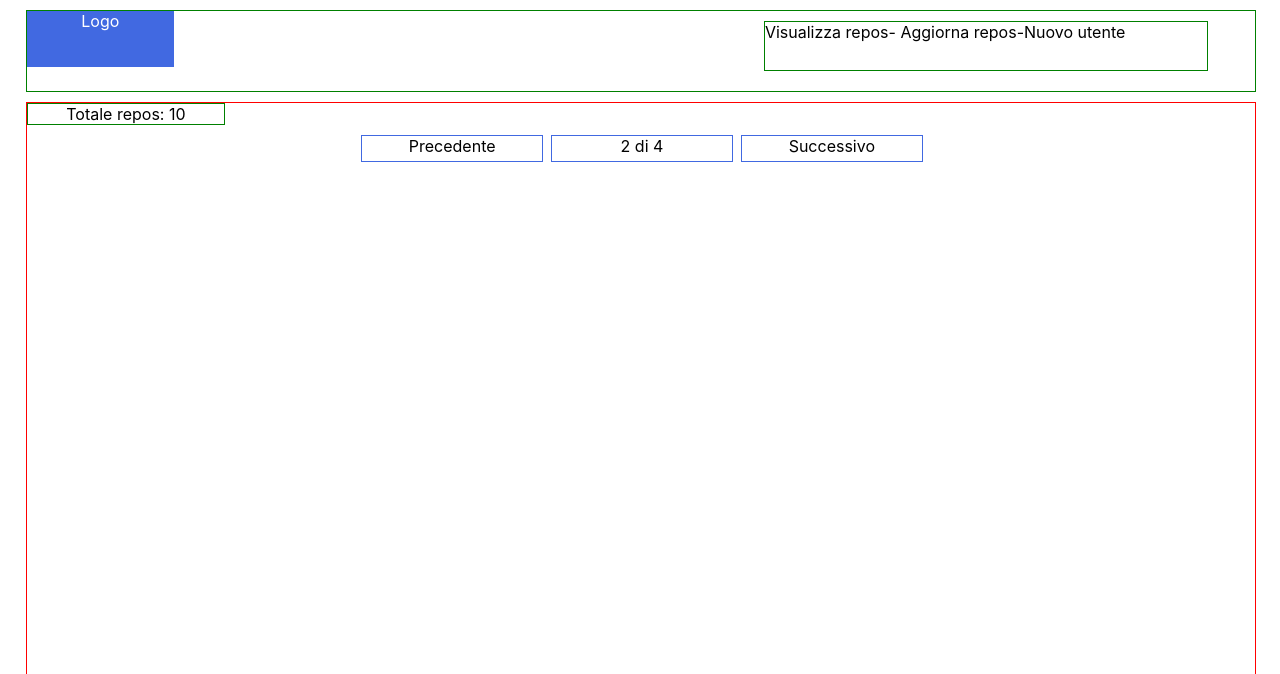
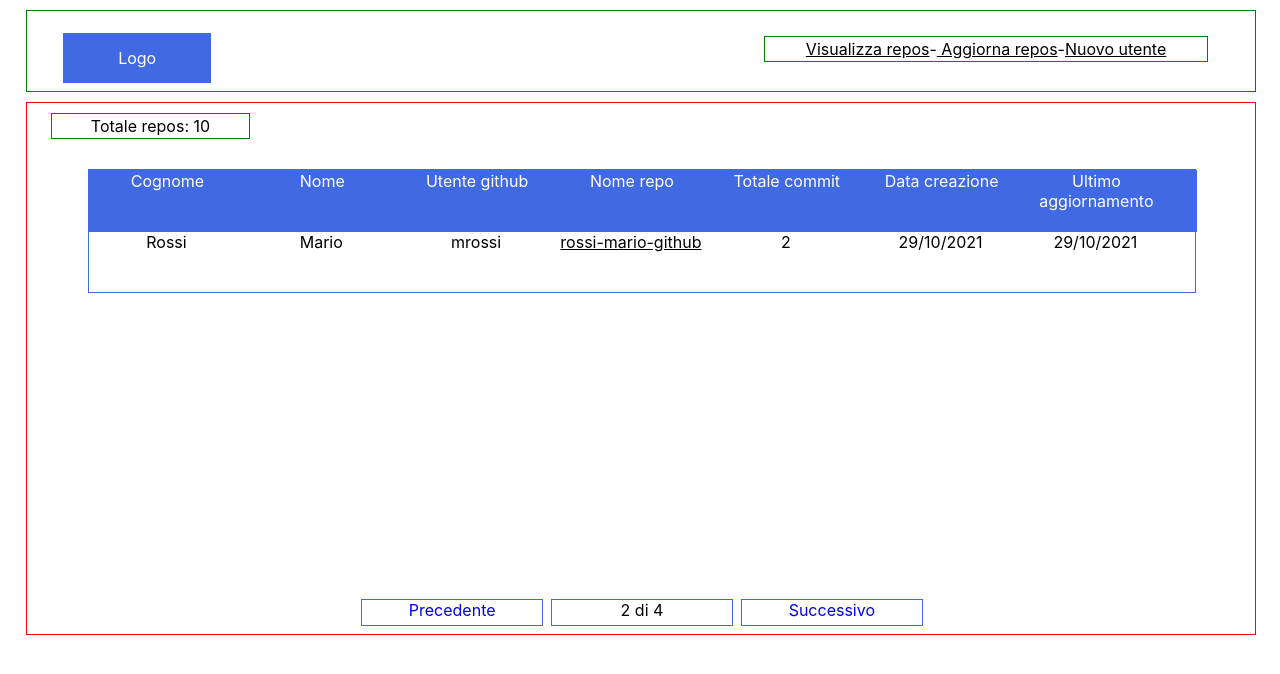
Before and after one commit to Luca-Agostoni/Agostoni-Luca-github, a React (Create React App) app: page / in a window 1280 px wide. Shown: the top 674 px of the page. Built offline with nearby package versions, Linux system fonts and the light colour scheme.

Commit message:
Wireframe - Step 4

```diff
--- a/src/Body/Body.css
+++ b/src/Body/Body.css
@@ -1,6 +1,5 @@
 .formBody{
     width: 100%;
-    height: 600px;
     border: red solid 1px;
     margin-top: 10px;
     margin-bottom: 10px;
@@ -8,5 +7,10 @@
 .TotRepos{
     width: 16%;
     height: 20px;
+    margin-top: 10px;
+    padding-top: 2px;
+    margin-left: 2%;
+    padding-bottom: 2px;
+    margin-bottom: 10px;
     border: green solid 1px;
 }
--- a/src/Body/Body.js
+++ b/src/Body/Body.js
@@ -1,5 +1,6 @@
 import './Body.css';
-import {Pages} from './Pages/Pages'
+import {Pages} from './Pages/Pages';
+import {Table} from './Table/Table';
 
 export const Body = () => {
     return(
@@ -7,6 +8,7 @@ export const Body = () => {
             <div className="TotRepos">
                 Totale repos: 10
             </div>
+            <Table/>
             <Pages/>
         </div>
     );
--- a/src/Body/Pages/Pages.css
+++ b/src/Body/Pages/Pages.css
@@ -34,10 +34,6 @@
     background-color: white;
     border: royalblue solid 1px;
 }
-a:link {
+.nextAndBack{
     text-decoration: none;
   }
-
-  a:visited {
-    text-decoration: none;
-  }
--- a/src/Body/Pages/Pages.js
+++ b/src/Body/Pages/Pages.js
@@ -8,7 +8,7 @@ export const Pages = () => {
 
                 </li>
                 <li className="liPagesButtonsCells">
-                    <a href="App.js">
+                    <a className="nextAndBack" href="App.js">
                         <div className="button">Precedente</div>
                     </a>
                 </li>
@@ -18,7 +18,7 @@ export const Pages = () => {
                     </div>
                 </li>
                 <li className="liPagesButtonsCells">
-                    <a href="App.js">
+                    <a className="nextAndBack" href="App.js">
                         <div className="button">Successivo</div>
                     </a>
                 </li>
--- /dev/null
+++ b/src/Body/Table/Table.css
@@ -0,0 +1,53 @@
+.formTable{
+    width: 90%;
+    height: 400px;
+    margin-top: 30px;
+    margin-bottom: 30px;
+    margin-left: 5%;
+}
+.ulTable{
+    width: 100%;
+    height: 100%;
+    margin: 0;
+    padding: 0;
+    list-style: none;
+}
+.ulTableHeader1{
+    width: 100%;
+    height: 100%;
+    margin: 0;
+    padding: 0;
+    list-style: none;
+    display: flex;
+    border: royalblue solid 1px;
+}
+.liTableHeader1{
+    width: 14%;
+    text-align: center;
+    color: white;
+}
+.ulTableHeader2{
+    width: 100%;
+    height: 100%;
+    margin: 0;
+    padding: 0;
+    list-style: none;
+    display: flex;
+}
+.liTableHeader2{
+    width: 14%;
+    text-align: center;
+    color: black;
+}
+.liTable1{
+    width: 100%;
+    height: 60px;
+    background-color: royalblue;
+    border: royalblue solid 1px;
+}
+.liTable2{
+    width: 100%;
+    height: 60px;
+    background-color: white;
+    border: royalblue solid 1px;
+}
--- /dev/null
+++ b/src/Body/Table/Table.js
@@ -0,0 +1,48 @@
+import './Table.css';
+
+export const Table = () => {
+    return(
+        <div className="formTable">
+            <ul className="ulTable">
+                <li className="liTable1">
+                    <ul className="ulTableHeader1">
+                        <li className="liTableHeader1">Cognome</li>
+                        <li className="liTableHeader1">Nome</li>
+                        <li className="liTableHeader1">Utente github</li>
+                        <li className="liTableHeader1">Nome repo</li>
+                        <li className="liTableHeader1">Totale commit</li>
+                        <li className="liTableHeader1">Data creazione</li>
+                        <li className="liTableHeader1">Ultimo aggiornamento</li>
+                    </ul>
+                </li>
+                <li className="liTable2">
+                    <ul className="ulTableHeader2">
+                        <li className="liTableHeader2">
+                            Rossi
+                        </li>
+                        <li className="liTableHeader2">
+                            Mario
+                        </li>
+                        <li className="liTableHeader2">
+                            mrossi
+                        </li>
+                        <li className="liTableHeader2">
+                            <a className="link" href="App.js">
+                                rossi-mario-github
+                            </a>
+                        </li>
+                        <li className="liTableHeader2">
+                            2
+                        </li>
+                        <li className="liTableHeader2">
+                            29/10/2021
+                        </li>
+                        <li className="liTableHeader2">
+                            29/10/2021
+                        </li>
+                    </ul>
+                </li>
+            </ul>
+        </div>
+    );
+}
--- a/src/Header/Header.css
+++ b/src/Header/Header.css
@@ -7,7 +7,10 @@
     text-align: left;
 }
 .Logo{
-    height: 70%;
+    margin-left: 5%;
+    margin-top: 3%;
+    padding-top: 2%;
+    padding-bottom: 2%;
     width: 20%;
     background-color: royalblue;
     color: white;
@@ -29,4 +32,5 @@
     width: 40%;
     height: 100%;
     text-align: right;
+    padding-top: 15px;
 }
--- a/src/Header/Links/Links.css
+++ b/src/Header/Links/Links.css
@@ -1,15 +1,16 @@
 .formLinks{
     width: 90%;
-    height: 60%;
     border: green solid 1px;
     margin-top: 10px;
+    padding-top: 2px;
+    padding-bottom: 2px;
     margin-bottom: 10px;
-    text-align: left;
+    text-align: center;
 }
-a{
+.link{
     font-size: 16px;
     color: black;
 }
-a.checked{
+.link:visisted{
     color: black;
 }
--- a/src/Header/Links/Links.js
+++ b/src/Header/Links/Links.js
@@ -3,11 +3,11 @@ import './Links.css';
 export const Links = () => {
     return(
         <div className="formLinks">
-            <a href="App.js">Visualizza repos</a>
+            <a className="link" href="App.js">Visualizza repos</a>
             -
-            <a href="App.js">  Aggiorna repos</a>
+            <a className="link" href="App.js">  Aggiorna repos</a>
             -
-            <a href="App.js">Nuovo utente</a>
+            <a className="link" href="App.js">Nuovo utente</a>
         </div>
     );
 }
```
